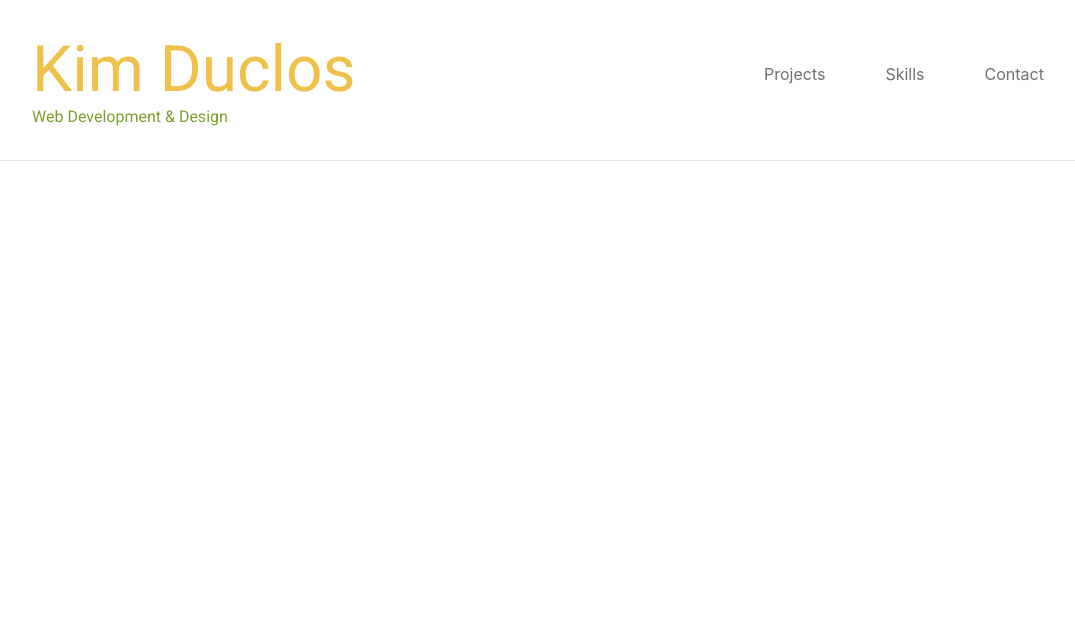
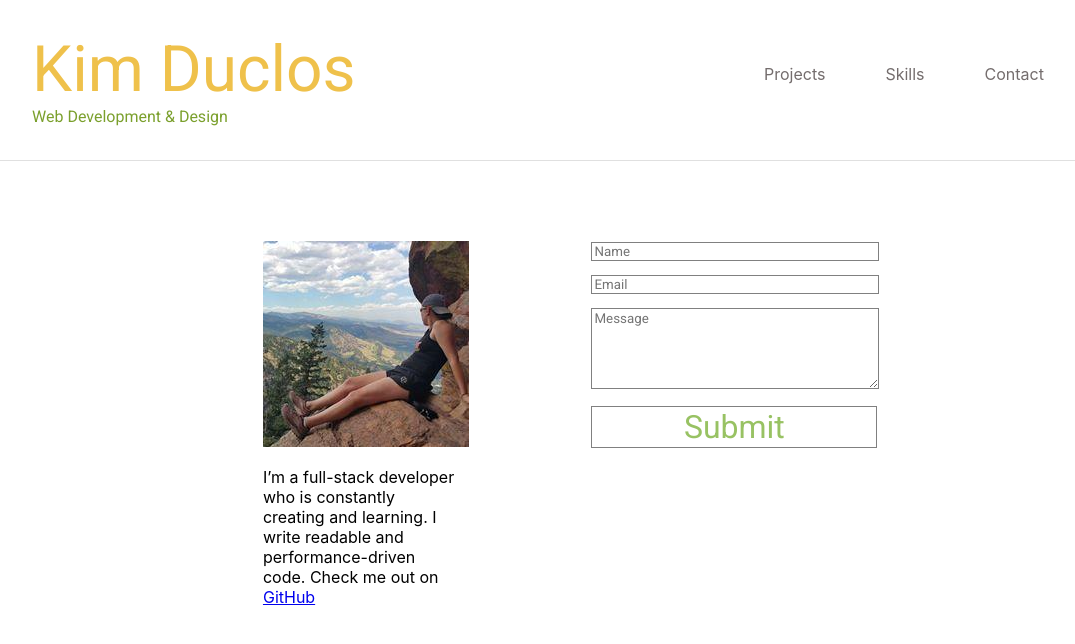
Before and after one commit to KimDuclos/kimduclos.github.io, a React (Create React App) app: page /contactForm in a window 1280 px wide. Shown: the top 644 px of the page, without its empty margins (72-1147 px from the left). Built offline with nearby package versions, Linux system fonts and the light colour scheme.

Commit message:
all pages generally lined up

```diff
--- a/src/About/about.jsx
+++ b/src/About/about.jsx
@@ -3,6 +3,7 @@ import "../About/about.scss";
 
 const About = () => {
   return (
+    <div className="allAboutInfo">
       <div className="aboutSection">
         <img src="./images/profilePic.jpeg" alt="profile pic" />
         <p>
@@ -11,6 +12,7 @@ const About = () => {
           <a href="http://www.github.com/KimDuclos">GitHub</a>
         </p>
       </div>
+    </div>
   );
 };
 
--- a/src/About/about.scss
+++ b/src/About/about.scss
@@ -1,3 +1,8 @@
-.aboutSection {
-    width: 45%;
+.allAboutInfo {
+  display: flex;
+  flex-direction: column;
+  width: 40%;
+  p {
+      width: 70%;
+  }
 }
--- a/src/contact/contact.jsx
+++ /dev/null
@@ -1,14 +0,0 @@
-import React from "react";
-import ContactForm from "../contactForm/contactForm.jsx";
-import About from "../About/about.jsx";
-
-const Contact = () => {
-  return (
-    <div className="contact">
-      <About />
-      <ContactForm />
-    </div>
-  );
-};
-
-export default Contact;
--- a/src/contact/contact.scss
+++ /dev/null
@@ -1,4 +0,0 @@
-.contact {
-    display: flex;
-    flex-direction: row;
-}
--- a/src/contactForm/contactForm.jsx
+++ b/src/contactForm/contactForm.jsx
@@ -1,6 +1,6 @@
 import React from "react";
 import axios from "axios";
-// import About from "../About/about.jsx";
+import About from "../About/about.jsx";
 import "./contactForm.scss";
 
 class ContactForm extends React.Component {
@@ -42,9 +42,10 @@ class ContactForm extends React.Component {
 
   render() {
     return (
+      <div className="allContactInfo">
+        <About />
         <div className="bottomSection" id="contact">
-        {/* <About /> */}
-        <div className="contactForm" style={{ width: "50%" }}>
+          <div className="contactForm">
             {/* <h1>Say Hello...</h1> */}
             <form
               id="contact-form"
@@ -63,7 +64,7 @@ class ContactForm extends React.Component {
                   placeholder="Name"
                 />
               </div>
-            <div className="form-group">
+              <div className="form-group email">
                 {/* <label htmlFor="exampleInputEmail1">Email address</label> */}
                 <input
                   type="email"
@@ -76,7 +77,7 @@ class ContactForm extends React.Component {
                   placeholder="Email"
                 />
               </div>
-            <div className="form-group">
+              <div className="form-group message">
                 {/* <label htmlFor="message">Message</label> */}
                 <textarea
                   className="form-control"
@@ -92,6 +93,7 @@ class ContactForm extends React.Component {
                 Submit
               </button>
             </form>
+          </div>
         </div>
       </div>
     );
--- a/src/contactForm/contactForm.scss
+++ b/src/contactForm/contactForm.scss
@@ -1,11 +1,22 @@
 @import url("https://fonts.googleapis.com/css2?family=Roboto&display=swap");
 
+.allContactInfo {
+  width: 55%;
+  margin: 5em auto 0 auto;
+  display: flex;
+  flex-direction: row;
+  justify-content: space-evenly;
+}
+
 .bottomSection {
-  width: 50%;
+  width: 40%;
 }
 
 .form-group {
   font-family: "Roboto", sans-serif;
+  .message {
+    height: 60%;
+  }
 }
 
 .form-control {
--- a/src/header/header.jsx
+++ b/src/header/header.jsx
@@ -3,7 +3,7 @@ import { BrowserRouter as Router, Route, Link, Switch } from "react-router-dom";
 import "./header.scss";
 import Projects from "../projects/projects";
 import Skills from "../skills/skills";
-import Contact from "../contact/contact";
+import ContactForm from "../contactForm/contactForm.jsx";
 
 const Header = () => {
   return (
@@ -17,7 +17,7 @@ const Header = () => {
           <nav className="navbar">
             <Link to="/">Projects</Link>
             <Link to="/skills">Skills</Link>
-            <Link to="/contact">Contact</Link>
+            <Link to="/contactForm">Contact</Link>
           </nav>
           </div>
       </div>
@@ -25,7 +25,7 @@ const Header = () => {
             <Switch>
               <Route exact path="/" component={Projects} />
               <Route path="/skills" component={Skills} />
-              <Route path="/contact" component={Contact} />
+              <Route path="/contactForm" component={ContactForm} />
             </Switch>
           </div>
     </Router>
--- a/src/projects/projects.scss
+++ b/src/projects/projects.scss
@@ -1,5 +1,5 @@
 .projects {
-    width: 100%;
+    width: 60%;
     justify-content: center;
     margin: 2em auto 0 auto;
     display: flex;
```
Lines whose indentation alone changed are shown as unchanged.
